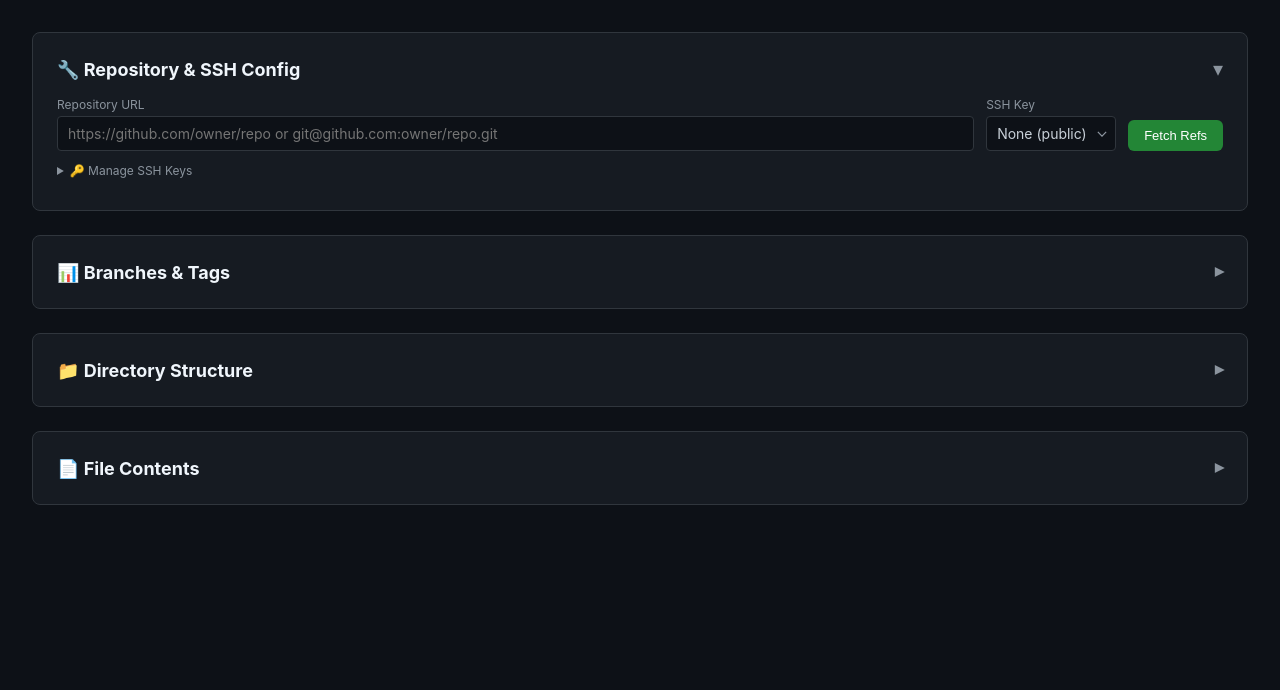
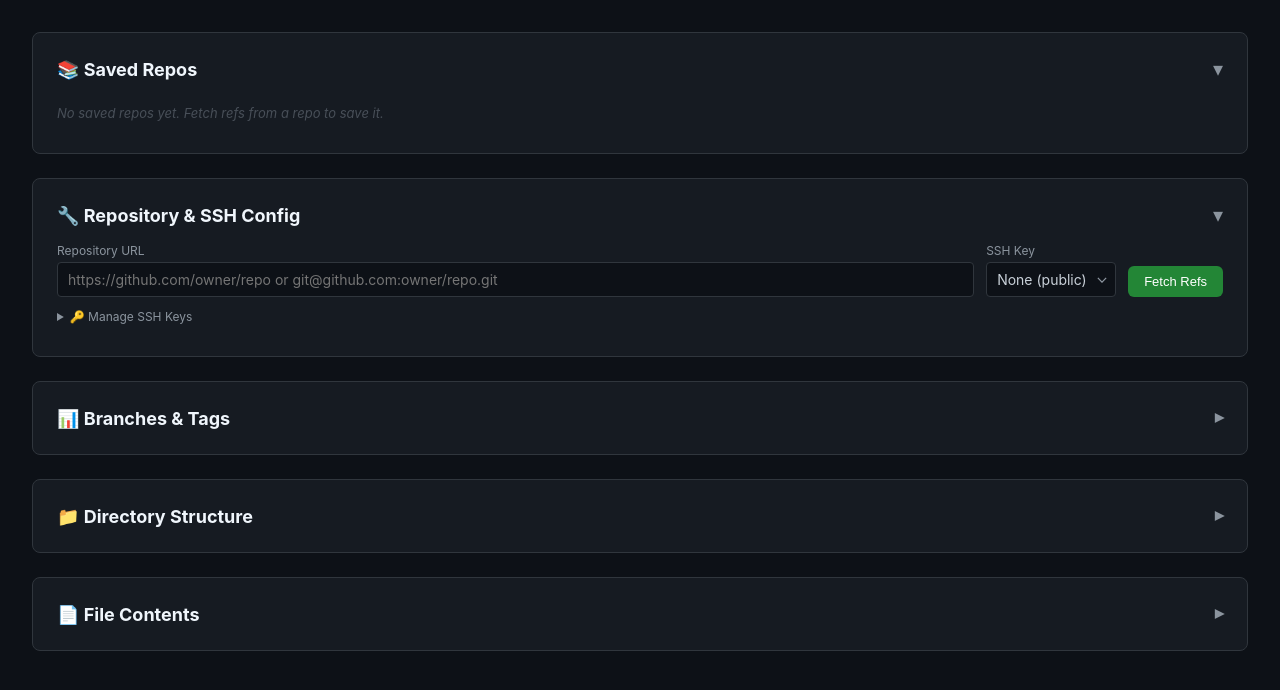
Before and after one commit to Guowei-Yan/prompt-copier, a Flask app: template templates/git_explorer.html in a window 1280 px wide. Shown: the part 71-761 px from the top of the page. Run offline with Flask 3, Linux system fonts and the light colour scheme; the template is opened without the code that fills it, so the values that code supplies are empty.

Commit message:
cache repos

```diff
--- a/app.py
+++ b/app.py
@@ -1,12 +1,12 @@
 import os
-from datetime import timedelta
+from datetime import datetime, timedelta
 from functools import wraps
 import traceback
 from flask import Flask, request, jsonify, render_template, redirect, url_for, session
 from werkzeug.security import generate_password_hash, check_password_hash
 from itsdangerous import URLSafeTimedSerializer, SignatureExpired, BadSignature
 from config import AUTH_USERNAME, AUTH_PASSWORD, SECRET_KEY, SQLALCHEMY_DATABASE_URI
-from models import db, Prompt, AppSettings
+from models import db, Prompt, AppSettings, SavedRepo
 import prompts as prompt_service
 import git_service
 import ssh_keys
@@ -498,6 +498,51 @@ def api_git_files_by_path():
         return jsonify({'success': False, 'error': str(e)}), 500
 
 
+# ---- Saved Repos ----
+
+@app.route('/api/git/repos', methods=['GET'])
+@requires_auth
+def api_list_saved_repos():
+    repos = SavedRepo.query.order_by(SavedRepo.last_used_at.desc()).all()
+    return jsonify([r.to_dict() for r in repos])
+
+
+@app.route('/api/git/repos', methods=['POST'])
+@requires_auth
+def api_save_repo():
+    data = request.get_json()
+    url = (data.get('url') or '').strip()
+    if not url:
+        return jsonify({'success': False, 'error': 'URL is required'}), 400
+
+    repo = SavedRepo.query.filter_by(url=url).first()
+    if repo:
+        repo.ssh_key_label = data.get('ssh_key_label', repo.ssh_key_label)
+        if data.get('label'):
+            repo.label = data['label']
+        repo.last_used_at = datetime.utcnow()
+    else:
+        repo = SavedRepo(
+            url=url,
+            label=data.get('label', ''),
+            ssh_key_label=data.get('ssh_key_label', ''),
+        )
+        db.session.add(repo)
+    db.session.commit()
+    return jsonify({'success': True, 'repo': repo.to_dict()})
+
+
+@app.route('/api/git/repos/<int:repo_id>', methods=['DELETE'])
+@requires_auth
+def api_delete_saved_repo(repo_id):
+    repo = SavedRepo.query.get(repo_id)
+    if not repo:
+        return jsonify({'success': False, 'error': 'Repo not found'}), 404
+    db.session.delete(repo)
+    db.session.commit()
+    return jsonify({'success': True})
+
+
 if __name__ == '__main__':
     port = int(os.environ.get('PORT', 5000))
     debug = os.environ.get('DEBUG', 'false').lower() == 'true'
--- a/templates/git_explorer.html
+++ b/templates/git_explorer.html
@@ -444,6 +444,76 @@
             min-width: 70px;
         }
 
+        /* Saved repos */
+        .repo-list {
+            display: flex;
+            flex-direction: column;
+            gap: 0.375rem;
+        }
+
+        .repo-item {
+            display: flex;
+            align-items: center;
+            gap: 0.625rem;
+            padding: 0.5rem 0.75rem;
+            background-color: #0d1117;
+            border: 1px solid #30363d;
+            border-radius: 6px;
+            cursor: pointer;
+            transition: all 0.15s;
+        }
+
+        .repo-item:hover {
+            border-color: #58a6ff;
+            background-color: #161b22;
+        }
+
+        .repo-item .repo-url {
+            flex: 1;
+            font-size: 0.8125rem;
+            font-family: 'SFMono-Regular', Consolas, 'Liberation Mono', Menlo, monospace;
+            color: #58a6ff;
+            white-space: nowrap;
+            overflow: hidden;
+            text-overflow: ellipsis;
+        }
+
+        .repo-item .repo-meta {
+            font-size: 0.6875rem;
+            color: #8b949e;
+            white-space: nowrap;
+        }
+
+        .repo-item .repo-key-badge {
+            font-size: 0.6875rem;
+            color: #8b949e;
+            background-color: #21262d;
+            padding: 0.125rem 0.375rem;
+            border-radius: 3px;
+        }
+
+        .repo-item .repo-del {
+            background: none;
+            border: none;
+            color: #484f58;
+            cursor: pointer;
+            font-size: 0.875rem;
+            padding: 0;
+            line-height: 1;
+            transition: color 0.15s;
+        }
+
+        .repo-item .repo-del:hover {
+            color: #f85149;
+        }
+
+        .empty-state {
+            font-size: 0.8125rem;
+            color: #484f58;
+            font-style: italic;
+            padding: 0.5rem 0;
+        }
+
         /* Responsive */
         @media (max-width: 768px) {
             body {
@@ -496,6 +566,19 @@
                 <a href="/api/logout" class="nav-link">Logout</a>
             </div>
         </header>
+
+        <!-- ==================== Saved Repos Section ==================== -->
+        <div class="section" id="saved-repos-section">
+            <div class="section-header" onclick="toggleSection('saved-repos-section')">
+                <h2>📚 Saved Repos</h2>
+                <span class="section-toggle">▾</span>
+            </div>
+            <div class="section-body">
+                <div class="repo-list" id="repo-list">
+                    <div class="empty-state">No saved repos yet. Fetch refs from a repo to save it.</div>
+                </div>
+            </div>
+        </div>
 
         <!-- ==================== Config Section ==================== -->
         <div class="section" id="config-section">
@@ -704,6 +787,7 @@
         let refsData = { branches: [], tags: [] };
         let activeRefsTab = 'branches';
         let activeFilesTab = 'pattern';
+        let savedRepos = [];
 
         // ===== Section toggle =====
         function toggleSection(id) {
@@ -816,6 +900,9 @@
                 renderRefsTable();
                 populateRefSelectors();
                 showToast(`Found ${refsData.branches.length} branch(es), ${refsData.tags.length} tag(s)`);
+
+                // Auto-save the repo
+                saveRepo(url, ssh_key_label || '');
             } catch (e) {
                 showToast('Fetch refs failed: ' + e.message, true);
             } finally {
@@ -1051,8 +1138,84 @@
             } catch { return d; }
         }
 
+        // ===== Saved Repos =====
+        async function loadSavedRepos() {
+            try {
+                const res = await fetch('/api/git/repos');
+                savedRepos = await res.json();
+                renderSavedRepos();
+            } catch (e) {
+                console.error('Failed to load saved repos', e);
+            }
+        }
+
+        function renderSavedRepos() {
+            const list = document.getElementById('repo-list');
+            if (!savedRepos.length) {
+                list.innerHTML = '<div class="empty-state">No saved repos yet. Fetch refs from a repo to save it.</div>';
+                return;
+            }
+            list.innerHTML = savedRepos.map(r => {
+                const displayUrl = r.url.replace(/^https?:\/\//, '').replace(/\.git$/, '');
+                const keyBadge = r.ssh_key_label
+                    ? `<span class="repo-key-badge">🔑 ${escHtml(r.ssh_key_label)}</span>`
+                    : '';
+                return `<div class="repo-item" onclick="selectRepo(${r.id})">
+                    <span class="repo-url" title="${escAttr(r.url)}">${escHtml(displayUrl)}</span>
+                    ${keyBadge}
+                    <span class="repo-meta">${timeAgo(r.last_used_at)}</span>
+                    <button class="repo-del" onclick="event.stopPropagation(); deleteRepo(${r.id})" title="Remove">✕</button>
+                </div>`;
+            }).join('');
+        }
+
+        function selectRepo(id) {
+            const r = savedRepos.find(x => x.id === id);
+            if (!r) return;
+            document.getElementById('repo-url').value = r.url;
+            if (r.ssh_key_label) {
+                document.getElementById('ssh-key-select').value = r.ssh_key_label;
+            } else {
+                document.getElementById('ssh-key-select').value = '';
+            }
+            showToast('Repo loaded — click Fetch Refs to get branches & tags');
+        }
+
+        async function saveRepo(url, ssh_key_label) {
+            try {
+                await fetch('/api/git/repos', {
+                    method: 'POST',
+                    headers: { 'Content-Type': 'application/json' },
+                    body: JSON.stringify({ url, ssh_key_label }),
+                });
+                loadSavedRepos();
+            } catch (e) {
+                console.error('Failed to save repo', e);
+            }
+        }
+
+        async function deleteRepo(id) {
+            try {
+                await fetch(`/api/git/repos/${id}`, { method: 'DELETE' });
+                loadSavedRepos();
+            } catch (e) {
+                showToast('Delete failed: ' + e.message, true);
+            }
+        }
+
+        function timeAgo(iso) {
+            if (!iso) return '';
+            const diff = (Date.now() - new Date(iso + 'Z').getTime()) / 1000;
+            if (diff < 60) return 'just now';
+            if (diff < 3600) return Math.floor(diff / 60) + 'm ago';
+            if (diff < 86400) return Math.floor(diff / 3600) + 'h ago';
+            if (diff < 2592000) return Math.floor(diff / 86400) + 'd ago';
+            return new Date(iso).toLocaleDateString('en-US', { month: 'short', day: 'numeric' });
+        }
+
         // ===== Init =====
         loadKeys();
+        loadSavedRepos();
     </script>
 </body>
 
```
Also changed, not shown: models.py (+21 -0 lines).
